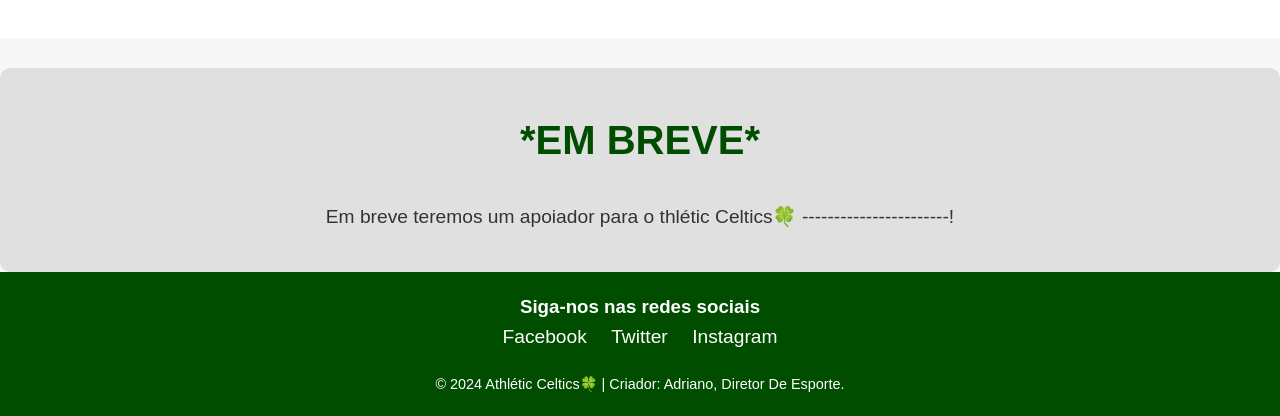
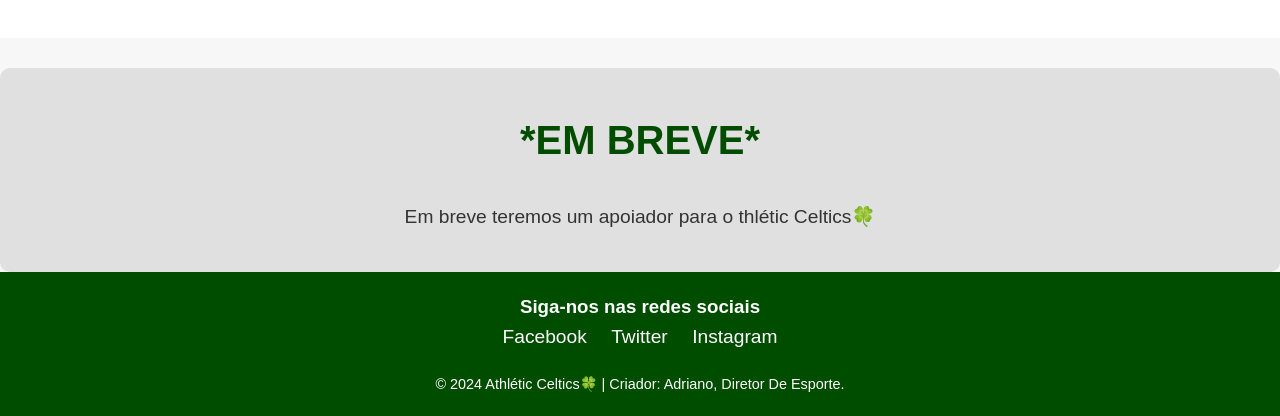
Before and after one commit to AdrianoImperador123/Atletic-Celtics-2, a plain HTML site: page index.html in a window 1280 px wide. Shown: the part 2240-2656 px from the top of the page. Drawn offline with Linux system fonts and the light colour scheme.

Commit message:
Update index.html

```diff
--- a/index.html
+++ b/index.html
@@ -62,7 +62,7 @@
     <section id="patrocinador" class="patrocinador">
         <div class="container">
             <h2>*EM BREVE*</h2>
-            <p>Em breve teremos um apoiador para o thlétic Celtics🍀 -----------------------!</p>
+            <p>Em breve teremos um apoiador para o thlétic Celtics🍀</p>
         </div>
     </section>
 
```
